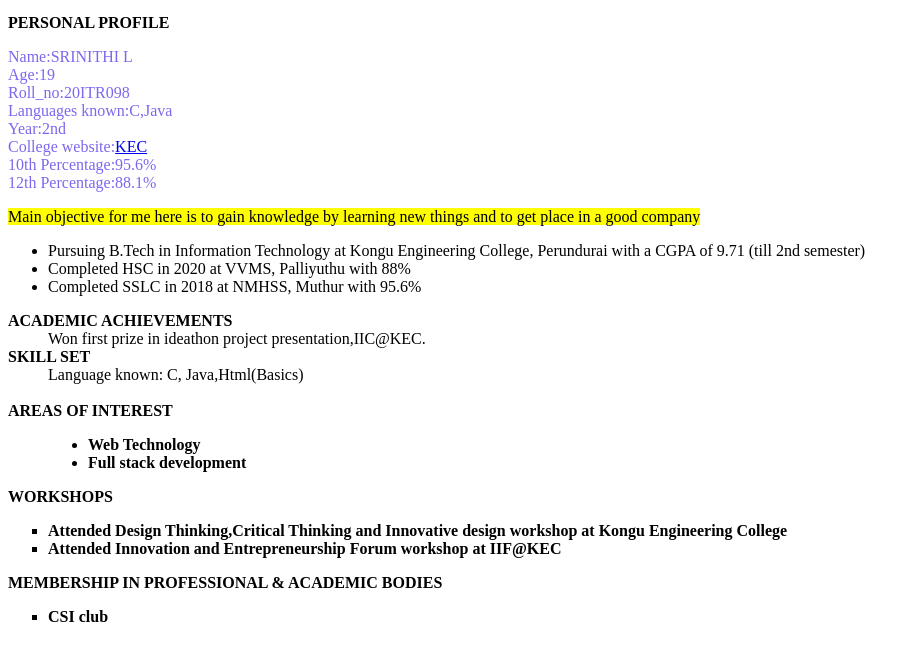
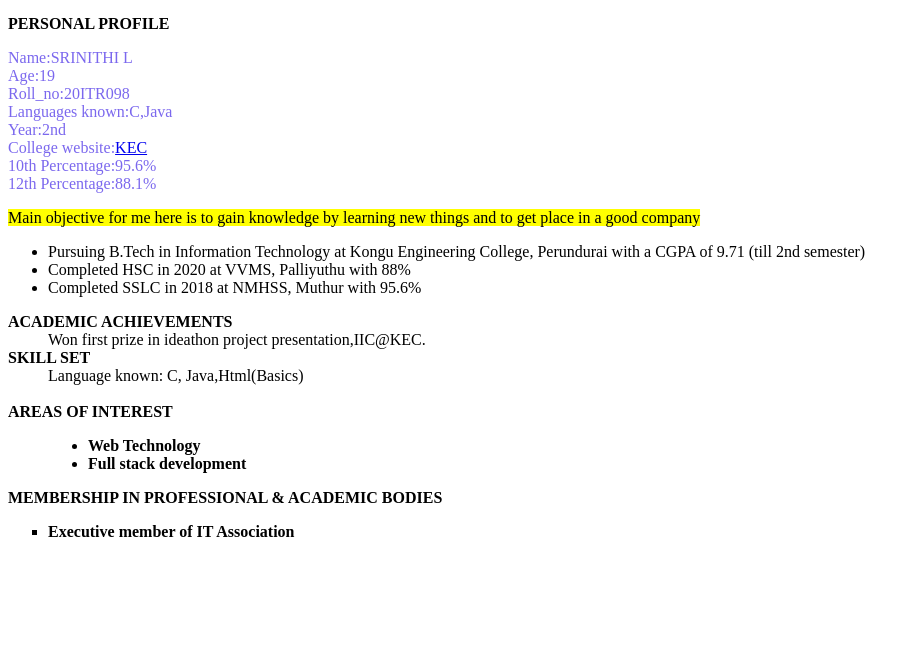
Before and after one commit to srinithi2003/rep8, a plain HTML site: page index.html in a window 1280 px wide. Shown: the part 102-762 px from the top of the page, without its empty margins (0-920 px from the left). Drawn offline with Linux system fonts and the light colour scheme.

Commit message:
Add files via upload

```diff
--- a/index.html
+++ b/index.html
@@ -1,15 +1,20 @@
-
-
 <!DOCTYPE html>
 <html>
 <head>
     <title>sample</title>
 </head>
 <body>
+    <style>
+        table,th,td{
+            border: solid 2px;
+        }
+    </style>
     <h1 style="color: brown;">My resume</h1>
-    <img src="./profile.jpg" width="100" height="100" alt="profile dp"><br><br>
+    <img align="center" src="./profile.jpg" width="100" height="100" alt="profile dp"><br><br>
     <strong>PERSONAL PROFILE</strong>
+
     <p style="color: mediumslateblue;">Name:SRINITHI L<br>
+
     Age:19<br>
 Roll_no:20ITR098<br>
 Languages known:C,Java<br>
@@ -39,17 +44,9 @@ College website:<a href="http://www.kongu.ac.in">KEC</a>
             <li>Full stack development</li>
         </ul></dd>
     </dl>
-    <strong>WORKSHOPS</strong>
-    <ul type="square">
-        <li>
-            Attended Design Thinking,Critical Thinking and Innovative design workshop at Kongu Engineering College
-        </li>
-        <li>
-            Attended Innovation and Entrepreneurship Forum workshop at IIF@KEC
-        </li>
-    </ul>
+
     <strong>MEMBERSHIP IN PROFESSIONAL & ACADEMIC BODIES </strong>
     <ul type="square">
-        <li> CSI club </li>
+        <li> Executive member of IT Association</li>
     </ul>
 </html>
```
